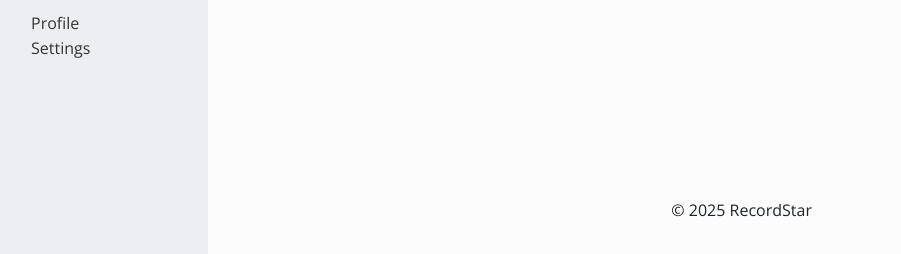
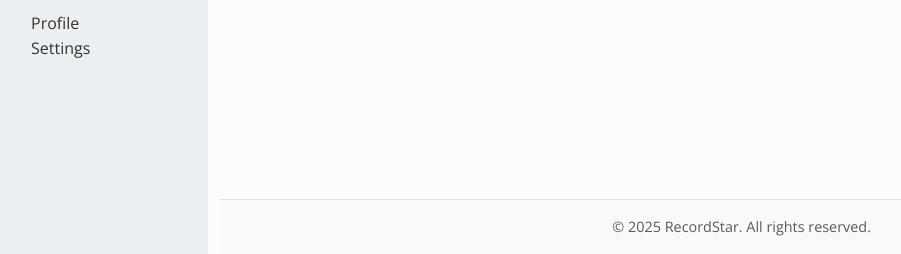
Before and after one commit to nnnguyenj/recordstar, a Django app: page /anon-user/ in a window 1280 px wide. Shown: the part 546-800 px from the top of the page, without its empty margins (5-906 px from the left). Run offline with Django 5.2, Linux system fonts and the light colour scheme; some libraries are stand-ins or nearby versions.

Commit message:
styled footer added

```diff
--- a/users/templates/base.html
+++ b/users/templates/base.html
@@ -151,8 +151,8 @@
         </div>
 
         <!-- Footer -->
-        <footer class="text-center p-3">
-          <p>&copy; 2025 RecordStar</p>
+        <footer class="text-center mt-auto py-3 bg-light border-top">
+          <p class="mb-0 text-muted" style="font-size: 0.9rem;">&copy; 2025 RecordStar. All rights reserved.</p>
         </footer>
       </main>
     </div>
```
